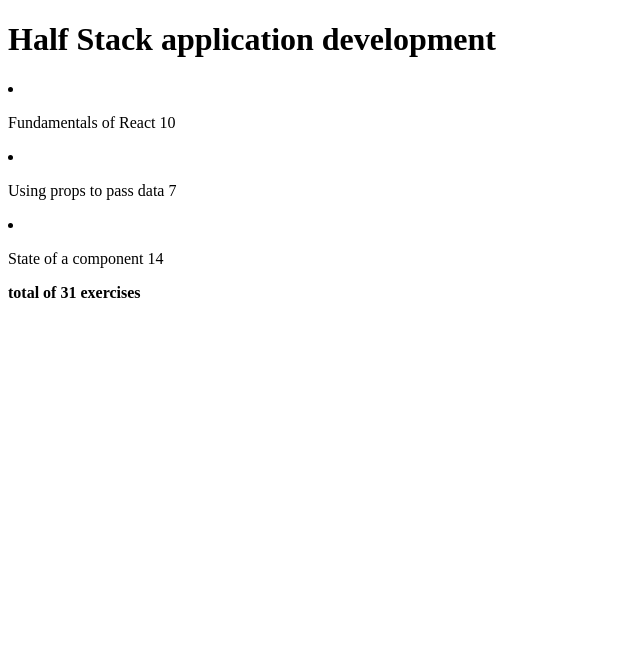
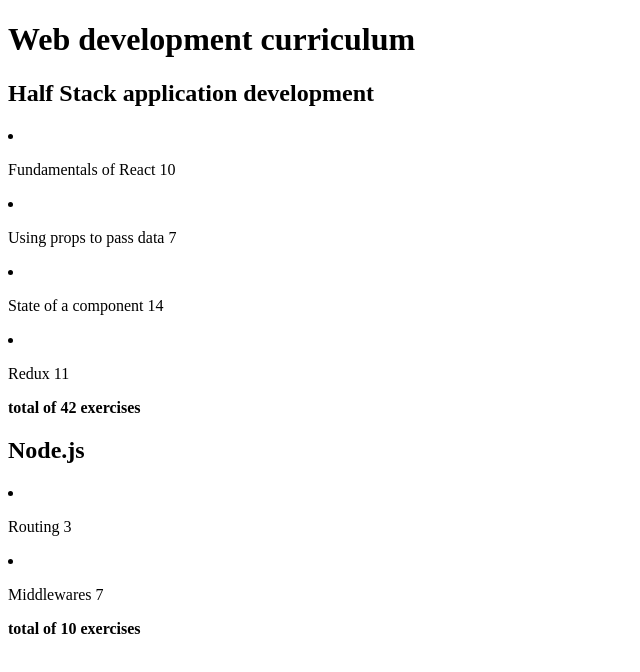
Before and after one commit to vilkiida/fullstack2026, a React (Vite) app in the folder osa2/kurssitiedot/: page / in a window 1280 px wide. Shown: the top 672 px of the page, without its empty margins (0-640 px from the left). Built offline with nearby package versions, Linux system fonts and the light colour scheme.

Commit message:
2.4 kurssitiedot

```diff
--- a/osa2/kurssitiedot/src/App.jsx
+++ b/osa2/kurssitiedot/src/App.jsx
@@ -1,26 +1,56 @@
 const App = () => {
-  const course = {
+  const courses = [
+    {
       name: 'Half Stack application development',
+      id: 1,
       parts: [
         {
           name: 'Fundamentals of React',
-        exercises: 10
+          exercises: 10,
+          id: 1
         },
         {
           name: 'Using props to pass data',
-        exercises: 7
+          exercises: 7,
+          id: 2
         },
         {
           name: 'State of a component',
-        exercises: 14
+          exercises: 14,
+          id: 3
+        },
+        {
+          name: 'Redux',
+          exercises: 11,
+          id: 4
+        }
+      ]
+    },
+    {
+      name: 'Node.js',
+      id: 2,
+      parts: [
+        {
+          name: 'Routing',
+          exercises: 3,
+          id: 1
+        },
+        {
+          name: 'Middlewares',
+          exercises: 7,
+          id: 2
         }
       ]
     }
+  ]
 
 
   return (
     <div>
-      <Course course={course}/>
+      <Header header='Web development curriculum'/>
+      {courses.map((course, i)=>
+        <Course key={i} course={course}/>
+      )}
     </div>
   )
 }
@@ -28,15 +58,20 @@
 const Course = ({course}) => {
   return (
     <div>
-      <Header header={course.name}/>
+      <Subtitle title={course.name}/>
       <Content parts={course.parts}/>
     </div>
   )
 }
-const Header = (props) => (
+const Header = ({header}) => (
   <h1>
-    {props.header}
+    {header}
   </h1>
+)
+const Subtitle = ({title}) => (
+  <h2>
+    {title}
+  </h2>
 )
 const Content = ({parts}) => (
   <div>
```
Lines whose indentation alone changed are shown as unchanged.
